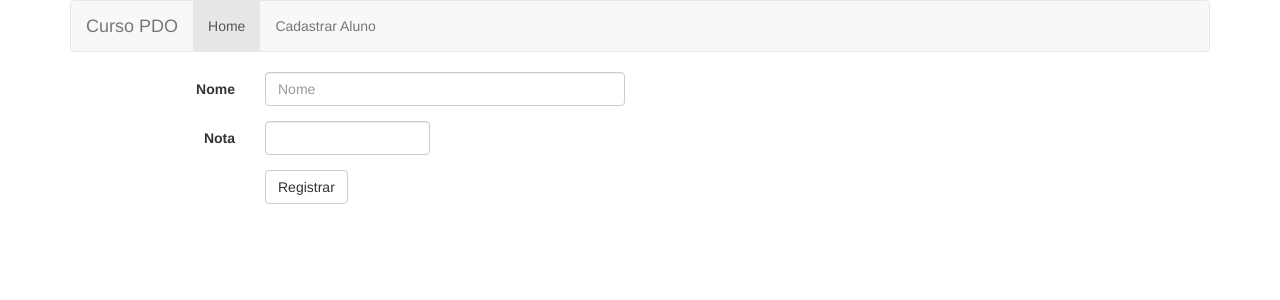
After one commit to evandrolacerda/Curso_PDO, a PHP site: page /inserir in a window 1280 px wide. The commit adds this page. Shown: the top 300 px of the page. Run offline with PHP 8.4, Linux system fonts and the light colour scheme; some libraries are stand-ins or nearby versions.

Commit message:
CRUD alunos - Inserir

```diff
--- a/App/Controller/AlunoController.php
+++ b/App/Controller/AlunoController.php
@@ -96,4 +96,29 @@ class AlunoController extends BasicController
         }
     }
 
+    public function inserir( )
+    {
+        return $this->view->render('aluno/inserir');
+    }
+
+    public function inserirPost( )
+    {
+
+        $nome = filter_input(INPUT_POST, 'nome', FILTER_SANITIZE_STRING);
+        $nota = filter_input(INPUT_POST, 'nota', FILTER_VALIDATE_INT);
+
+        if (!$nome || !$nota) {
+            $_SESSION['erros'][] = "Preencha todos os  Campos";
+            header('Location: /inserir' );
+        } else {
+            try {
+                $data = ['nome' => $nome, 'nota' => $nota];
+                $this->model->insert(['nome', 'nota'], $data );
+                header('Location: / ');
+            } catch (\PDOException $exc) {
+                echo $exc->getTraceAsString();
+            }
+        }
+    }
+
 }
--- a/App/Model/BasicModel.php
+++ b/App/Model/BasicModel.php
@@ -71,7 +71,7 @@ abstract class BasicModel
         }
 
         $sql = sprintf("INSERT INTO `%s` ( %s ) VALUES( %s )", $this->table,
-                $columnsPlaceholders, $placeholders );
+                $columnsPlaceholders, implode(',', $placeholders ) );
 
         try {
             $statement = $this->connection->prepare($sql);
--- a/App/Router/rotas.php
+++ b/App/Router/rotas.php
@@ -31,5 +31,15 @@ return array(
         'controller'    => 'AlunoController',
         'action'        =>  'deletarPost',
     ),
+    'inserir' => array(
+        'route'         => '/inserir',
+        'controller'    => 'AlunoController',
+        'action'        =>  'inserir',
+    ),
+    'inserir_post' => array(
+        'route'         => '/inserir_post',
+        'controller'    => 'AlunoController',
+        'action'        =>  'inserirPost',
+    ),
 
 );
--- /dev/null
+++ b/App/Views/aluno/inserir.php
@@ -0,0 +1,22 @@
+<form class="form-horizontal" method="post" action="/inserir_post">
+    <input type="hidden" name="id" value="" >
+  <div class="form-group">
+    <label for="nome" class="col-sm-2 control-label">Nome</label>
+    <div class="col-sm-4">
+        <input type="text" class="form-control" name="nome" id="nome"
+               value="" placeholder="Nome" >
+    </div>
+  </div>
+  <div class="form-group">
+    <label for="nota" class="col-sm-2 control-label">Nota</label>
+    <div class="col-sm-2">
+        <input type="number" name="nota" class="form-control"
+               value="">
+    </div>
+  </div>
+  <div class="form-group">
+    <div class="col-sm-offset-2 col-sm-10">
+      <button type="submit" class="btn btn-default">Registrar</button>
+    </div>
+  </div>
+</form>
--- a/App/Views/layouts/default.phtml
+++ b/App/Views/layouts/default.phtml
@@ -51,6 +51,7 @@
                     <div id="navbar" class="navbar-collapse collapse">
                         <ul class="nav navbar-nav">
                             <li class="active"><a href="/">Home</a></li>
+                            <li><a href="/inserir">Cadastrar Aluno</a></li>
                         </ul>
 
                     </div><!--/.nav-collapse -->
```
